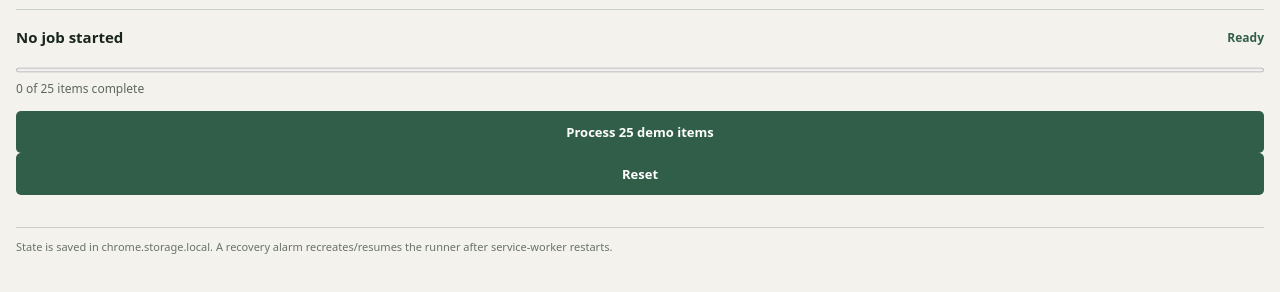
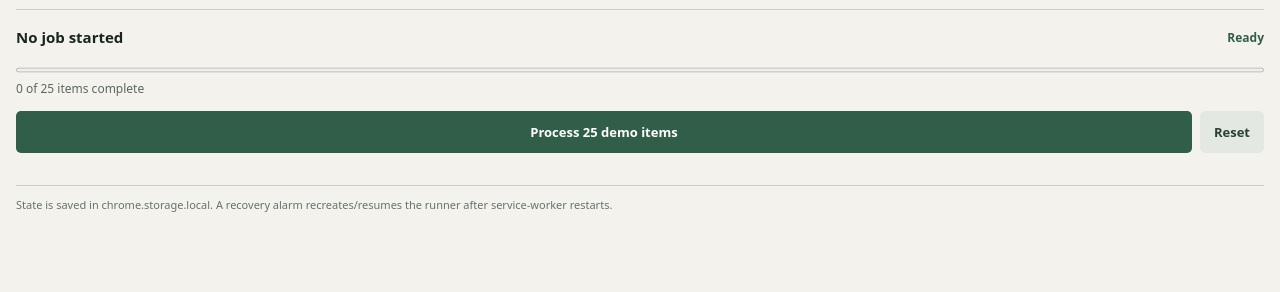
Before and after one commit to myidealwrld/browser-extension-ui-kit, a browser extension: page sidepanel/index.html in a window 1280 px wide. Shown: the part 70-362 px from the top of the page. Drawn offline with Linux system fonts and the light colour scheme.

Commit message:
Harden Chrome side-panel runtime and recovery

```diff
--- a/sidepanel/styles.css
+++ b/sidepanel/styles.css
@@ -5,6 +5,7 @@ main { padding:20px 16px 18px }
 header { border-bottom:1px solid #c8d0c6; padding-bottom:14px }
 .eyebrow { margin:0 0 5px; color:#a1482d; font-size:11px; font-weight:800; letter-spacing:.08em }
 h1 { margin:0; font:700 22px/1.1 Georgia,serif }
+.error { margin:14px 0 0; padding:10px; border:1px solid #d8a393; border-radius:5px; background:#fff0ec; color:#8b321f; font-size:12px }
 .job { padding-top:17px }
 .job-head { display:flex; align-items:center; justify-content:space-between; gap:8px }
 h2 { margin:0; font-size:15px }
@@ -13,7 +14,9 @@ h2 { margin:0; font-size:15px }
 @keyframes job-spin { to { transform:rotate(360deg) } }
 progress { display:block; width:100%; height:10px; margin:16px 0 5px; accent-color:#315e48 }
 #progress-label { margin:0 0 14px; color:#5c665f; font-size:12px }
-button { width:100%; min-height:42px; border:0; border-radius:5px; background:#315e48; color:white; font:700 13px system-ui,sans-serif; cursor:pointer }
+.actions { display:grid; grid-template-columns:1fr auto; gap:8px }
+button { min-height:42px; border:0; border-radius:5px; background:#315e48; color:white; padding:0 14px; font:700 13px system-ui,sans-serif; cursor:pointer }
+button.secondary { background:#e4e8e2; color:#274235 }
 button:disabled { opacity:.55; cursor:default }
 ul { display:grid; gap:5px; max-height:48vh; overflow:auto; margin:16px 0 0; padding:0; list-style:none }
 li { display:flex; justify-content:space-between; gap:8px; padding:7px 9px; background:white; border:1px solid #d7ddd5; border-radius:4px; font-size:12px }
```
